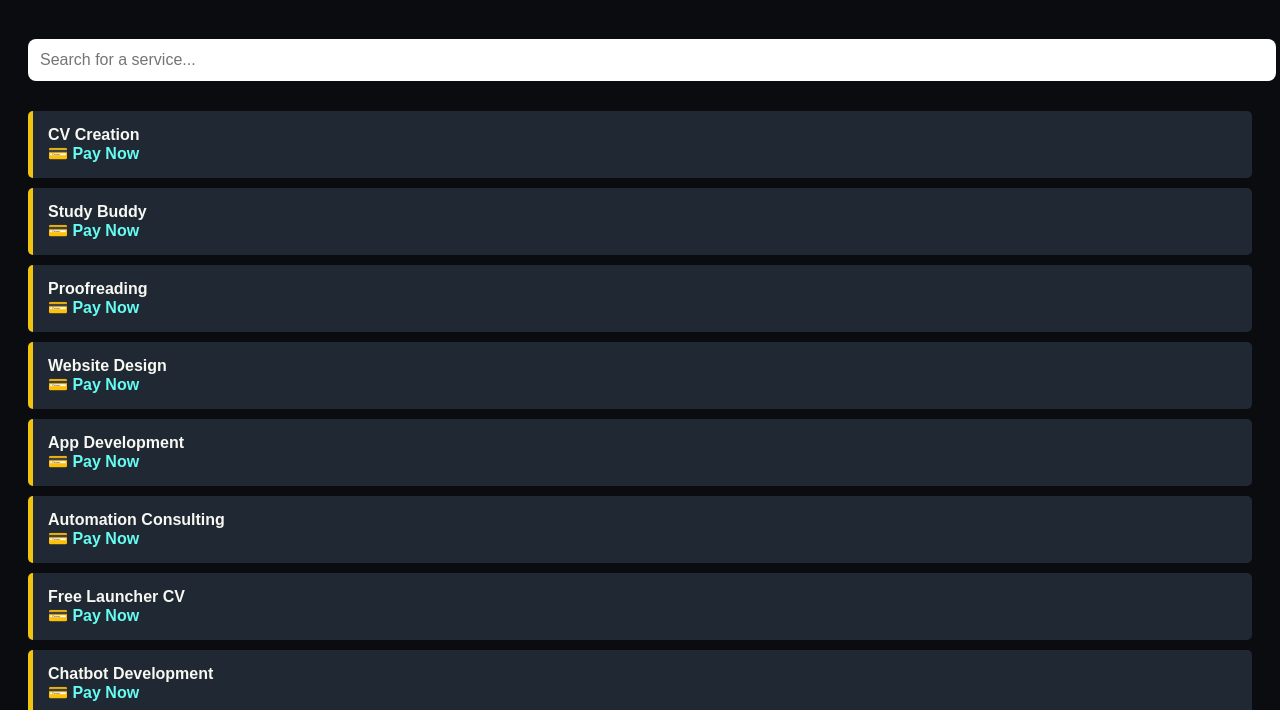
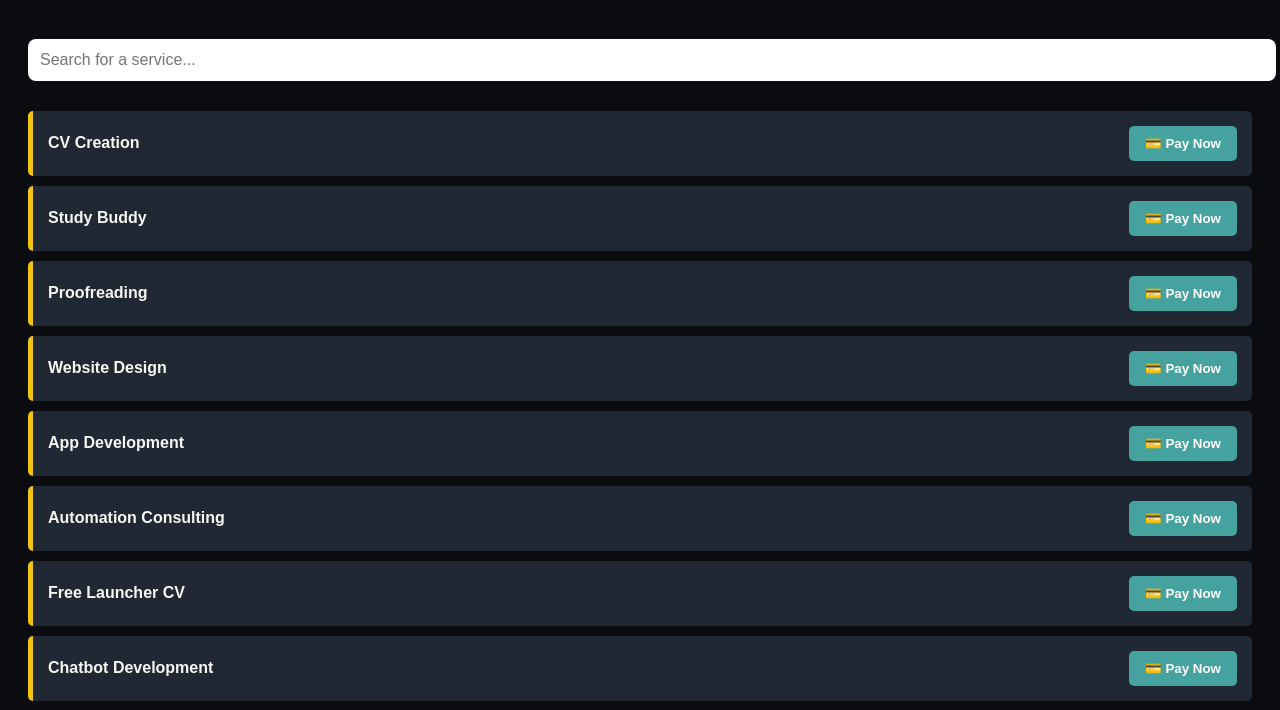
Before and after one commit to scorpio-x-coin-hunter/scorpio-x-deploy, a website: page index.html in a window 1280 px wide. Shown: the part 90-800 px from the top of the page. Drawn offline with Linux system fonts and the light colour scheme.

Commit message:
Update index.html

```diff
--- a/index.html
+++ b/index.html
@@ -29,11 +29,26 @@
       margin: 10px 0;
       border-left: 5px solid #f1c40f;
       border-radius: 5px;
+      display: flex;
+      justify-content: space-between;
+      align-items: center;
     }
-    .service a {
-      color: #66fcf1;
-      text-decoration: none;
+    .service button {
+      background: #45a29e;
+      color: white;
+      border: none;
+      padding: 10px 16px;
+      border-radius: 5px;
+      cursor: pointer;
       font-weight: bold;
+    }
+    #paymentLink {
+      margin-top: 20px;
+      padding: 15px;
+      background: #1c1c1c;
+      border-radius: 8px;
+      border: 1px solid #333;
+      word-break: break-all;
     }
     form {
       background: #1c1c1c;
@@ -67,6 +82,8 @@
 
   <div id="services"></div>
 
+  <div id="paymentLink"></div>
+
   <h2>📬 Custom Order Request</h2>
   <form action="https://formspree.io/f/mnqelpdo" method="POST">
     <input type="text" name="name" placeholder="Your name" required />
@@ -77,73 +94,117 @@
 
   <script>
     const services = [
-      { name: "CV Creation", link: "https://pay.yoco.com/r/7v8zDd" },
-      { name: "Study Buddy", link: "https://pay.yoco.com/r/mOzlDp" },
-      { name: "Proofreading", link: "https://pay.yoco.com/r/2Bo0Dn" },
-      { name: "Website Design", link: "https://pay.yoco.com/r/2DevRY" },
-      { name: "App Development", link: "https://pay.yoco.com/r/4njGOA" },
-      { name: "Automation Consulting", link: "https://pay.yoco.com/r/2LbDwR" },
-      { name: "Free Launcher CV", link: "https://pay.yoco.com/r/71kZxa" },
-      { name: "Chatbot Development", link: "https://pay.yoco.com/r/4G0xe9" },
-      { name: "Cover Letter", link: "https://pay.yoco.com/r/mMGWyq" },
-      { name: "Business Plan", link: "https://pay.yoco.com/r/4xjzq1" },
-      { name: "Logo Design", link: "https://pay.yoco.com/r/4arnwD" },
-      { name: "Social Media Content", link: "https://pay.yoco.com/r/mojGZa" },
-      { name: "Deck Design", link: "https://pay.yoco.com/r/4WXMJedeck" },
-      { name: "Online Course", link: "https://pay.yoco.com/r/2ArOvw" },
-      { name: "Technical Writing", link: "https://pay.yoco.com/r/4Z1Yee" },
-      { name: "Translation", link: "https://pay.yoco.com/r/2Bo0yn" },
-      { name: "SEO Optimization", link: "https://pay.yoco.com/r/7yjMo0" },
-      { name: "Content Writing", link: "https://pay.yoco.com/r/2QkryN" },
-      { name: "Email Marketing", link: "https://pay.yoco.com/r/4G0xzd" },
-      { name: "Video Editing", link: "https://pay.yoco.com/r/4njGvB" },
-      { name: "Voice Over", link: "https://pay.yoco.com/r/mdjk0x" },
-      { name: "Digital Marketing", link: "https://pay.yoco.com/r/mEQyB6" },
-      { name: "Data Analysis", link: "https://pay.yoco.com/r/25dL1v" },
-      { name: "Project Management", link: "https://pay.yoco.com/r/7rjoWq" },
-      { name: "Graphic Design", link: "https://pay.yoco.com/r/mojGnZ" },
-      { name: "Social Media Management", link: "https://pay.yoco.com/r/4WXMyv" },
-      { name: "Copywriting", link: "https://pay.yoco.com/r/4jjMGY" },
-      { name: "Website Maintenance", link: "https://pay.yoco.com/r/73ZKV5" },
-      { name: "IT Support", link: "https://pay.yoco.com/r/2YgnbW" },
-      { name: "Resume Optimization", link: "https://pay.yoco.com/r/mRnkQo" },
-      { name: "Online Tutoring", link: "https://pay.yoco.com/r/mOzlnj" },
-      { name: "AI Chatbot Setup", link: "https://pay.yoco.com/r/7v8zWo" },
-      { name: "Business Naming", link: "https://pay.yoco.com/r/2wjJpk" },
-      { name: "Sales Funnel", link: "https://pay.yoco.com/r/2Dev0w" },
-      { name: "E-Commerce Setup", link: "https://pay.yoco.com/r/4kjxDW" },
-      { name: "Content Strategy", link: "https://pay.yoco.com/r/mdjkwx" },
-      { name: "Email Newsletter Setup", link: "https://pay.yoco.com/r/mEQyp6" },
-      { name: "Video Production", link: "https://pay.yoco.com/r/25dLPv" },
-      { name: "Podcast Production", link: "https://pay.yoco.com/r/mojGQZproduction" },
-      { name: "Online Workshop", link: "https://pay.yoco.com/r/2VL1gg" },
-      { name: "SEO Audit", link: "https://pay.yoco.com/r/2PJlWE" },
-      { name: "Website SEO", link: "https://pay.yoco.com/r/73ZKP5" },
-      { name: "Lead Generation", link: "https://pay.yoco.com/r/2Bo0rB" },
-      { name: "Online Reputation", link: "https://pay.yoco.com/r/2wjJGk" },
-      { name: "Newsletter Writing", link: "https://pay.yoco.com/r/mej5b0" },
-      { name: "UX/UI Design", link: "https://pay.yoco.com/r/2YgnwN" },
-      { name: "Cybersecurity Assessment", link: "https://pay.yoco.com/r/4arno9" },
-      { name: "eBook Creation", link: "https://pay.yoco.com/r/2Jy3g3" },
-      { name: "Presentation Design", link: "https://pay.yoco.com/r/4qjEan" },
-      { name: "Technical Support", link: "https://pay.yoco.com/r/2LbDEQ" }
+      "CV Creation",
+      "Study Buddy",
+      "Proofreading",
+      "Website Design",
+      "App Development",
+      "Automation Consulting",
+      "Free Launcher CV",
+      "Chatbot Development",
+      "Cover Letter",
+      "Business Plan",
+      "Logo Design",
+      "Social Media Content",
+      "Deck Design",
+      "Online Course",
+      "Technical Writing",
+      "Translation",
+      "SEO Optimization",
+      "Content Writing",
+      "Email Marketing",
+      "Video Editing",
+      "Voice Over",
+      "Digital Marketing",
+      "Data Analysis",
+      "Project Management",
+      "Graphic Design",
+      "Social Media Management",
+      "Copywriting",
+      "Website Maintenance",
+      "IT Support",
+      "Resume Optimization",
+      "Online Tutoring",
+      "AI Chatbot Setup",
+      "Business Naming",
+      "Sales Funnel",
+      "E-Commerce Setup",
+      "Content Strategy",
+      "Email Newsletter Setup",
+      "Video Production",
+      "Podcast Production",
+      "Online Workshop",
+      "SEO Audit",
+      "Website SEO",
+      "Lead Generation",
+      "Online Reputation",
+      "Newsletter Writing",
+      "UX/UI Design",
+      "Cybersecurity Assessment",
+      "eBook Creation",
+      "Presentation Design",
+      "Technical Support"
     ];
 
     const serviceContainer = document.getElementById("services");
     const searchInput = document.getElementById("search");
+    const paymentLinkDiv = document.getElementById("paymentLink");
 
+    // Render services filtered by search
     function renderServices(filter = "") {
+      paymentLinkDiv.innerHTML = ""; // Clear previous payment link
       serviceContainer.innerHTML = "";
-      const filtered = services.filter(service => service.name.toLowerCase().includes(filter.toLowerCase()));
+      const filtered = services.filter(service =>
+        service.toLowerCase().includes(filter.toLowerCase())
+      );
+
       filtered.forEach(service => {
         const el = document.createElement("div");
         el.className = "service";
-        el.innerHTML = `<strong>${service.name}</strong><br/><a href="${service.link}" target="_blank">💳 Pay Now</a>`;
+
+        const button = document.createElement("button");
+        button.textContent = "💳 Pay Now";
+        button.onclick = () => requestPaymentLink(service);
+
+        el.innerHTML = `<strong>${service}</strong>`;
+        el.appendChild(button);
+
         serviceContainer.appendChild(el);
       });
     }
 
+    // Request payment link from backend API
+    async function requestPaymentLink(serviceName) {
+      paymentLinkDiv.textContent = "⏳ Generating payment link...";
+      try {
+        const response = await fetch("/command", {
+          method: "POST",
+          headers: { "Content-Type": "application/json" },
+          body: JSON.stringify({ message: `payment ${serviceName.toLowerCase()}` }),
+        });
+
+        const data = await response.json();
+
+        if (data.reply && data.reply.includes("http")) {
+          paymentLinkDiv.innerHTML = `<strong>Payment link for ${serviceName}:</strong><br/><a href="${extractUrl(data.reply)}" target="_blank">${extractUrl(data.reply)}</a>`;
+        } else {
+          paymentLinkDiv.textContent = "❌ Failed to get payment link. Please try again later.";
+        }
+      } catch (err) {
+        paymentLinkDiv.textContent = "❌ Error contacting payment system.";
+        console.error(err);
+      }
+    }
+
+    // Helper to extract URL from the backend reply string
+    function extractUrl(text) {
+      const urlRegex = /(https?:\/\/[^\s]+)/g;
+      const matches = text.match(urlRegex);
+      return matches ? matches[0] : "";
+    }
+
     searchInput.addEventListener("input", () => renderServices(searchInput.value));
+
     renderServices();
   </script>
 
```
